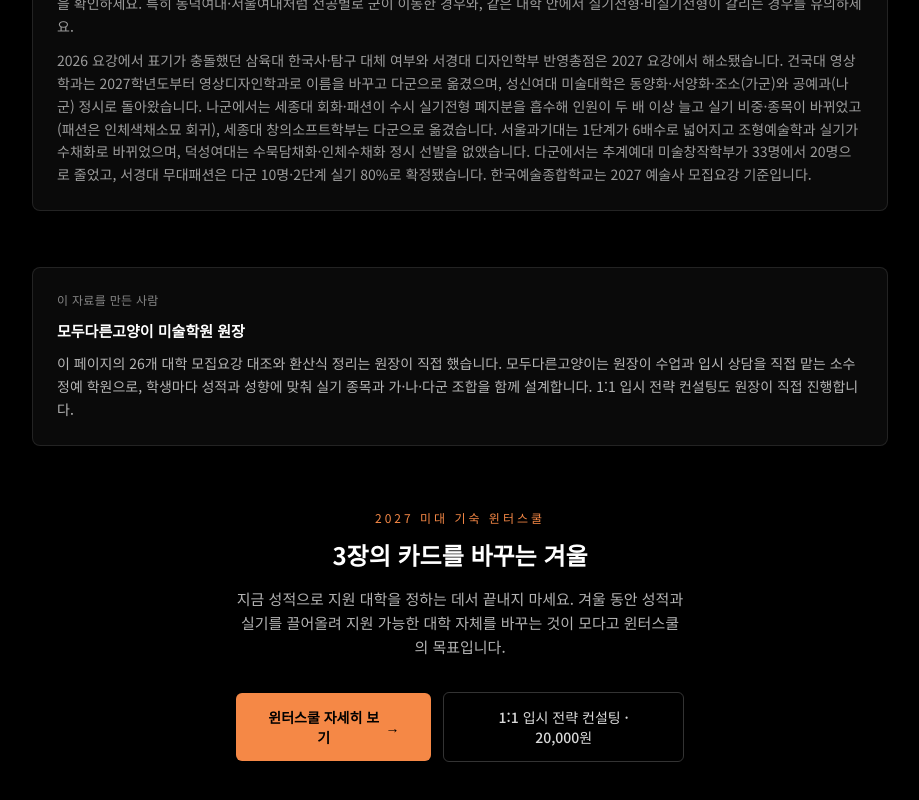
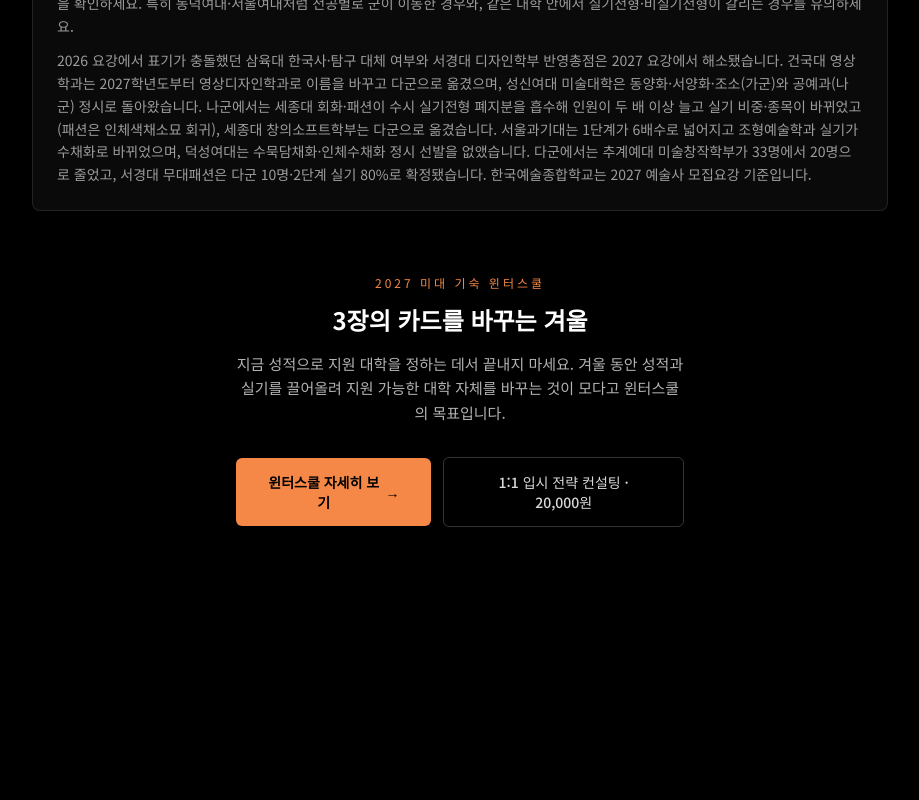
Before and after one commit to gyhan0223/v0-art-academy-website, a Next.js app: page /guide/jungsi-2027 in a window 1280 px wide. Shown: the part 4395-5195 px from the top of the page, without its empty margins (180-1099 px from the left). After the commit the page ends 5002 px from the top, so only its background shows below. Built offline with nearby package versions, Linux system fonts and the light colour scheme.

Commit message:
정시 2027 가이드: '이 자료를 만든 사람' 섹션 제거
Co-Authored-By: Claude Fable 5.1 <noreply@anthropic.com>
Claude-Session: https://claude.ai/code/session_01G9xWis7ShHu2oXhcSgR47v

```diff
--- a/app/guide/jungsi-2027/page.tsx
+++ b/app/guide/jungsi-2027/page.tsx
@@ -578,26 +578,6 @@ export default function Page() {
           </ul>
         </section>
 
-        {/* 만든 사람 */}
-        <section
-          className="mt-14 rounded-lg border border-white/10 bg-[#0a0a0a] p-6"
-          aria-label="이 자료를 만든 사람"
-        >
-          <p className="text-xs font-medium tracking-wide text-white/50">
-            이 자료를 만든 사람
-          </p>
-          <p className="mt-3 text-[15px] font-bold text-white">
-            모두다른고양이 미술학원 원장
-          </p>
-          <p className="mt-2.5 text-sm leading-relaxed text-white/70">
-            이 페이지의 26개 대학 모집요강 대조와 환산식 정리는 원장이 직접
-            했습니다. 모두다른고양이는 원장이 수업과 입시 상담을 직접 맡는
-            소수정예 학원으로, 학생마다 성적과 성향에 맞춰 실기 종목과
-            가·나·다군 조합을 함께 설계합니다. 1:1 입시 전략 컨설팅도 원장이
-            직접 진행합니다.
-          </p>
-        </section>
-
         {/* 최종 CTA — Primary: 윈터스쿨(/winter) · Secondary: 1:1 전략 컨설팅(/consulting) */}
         <section className="mt-16 text-center">
           <p className="text-xs tracking-[0.25em] text-accent">
```
